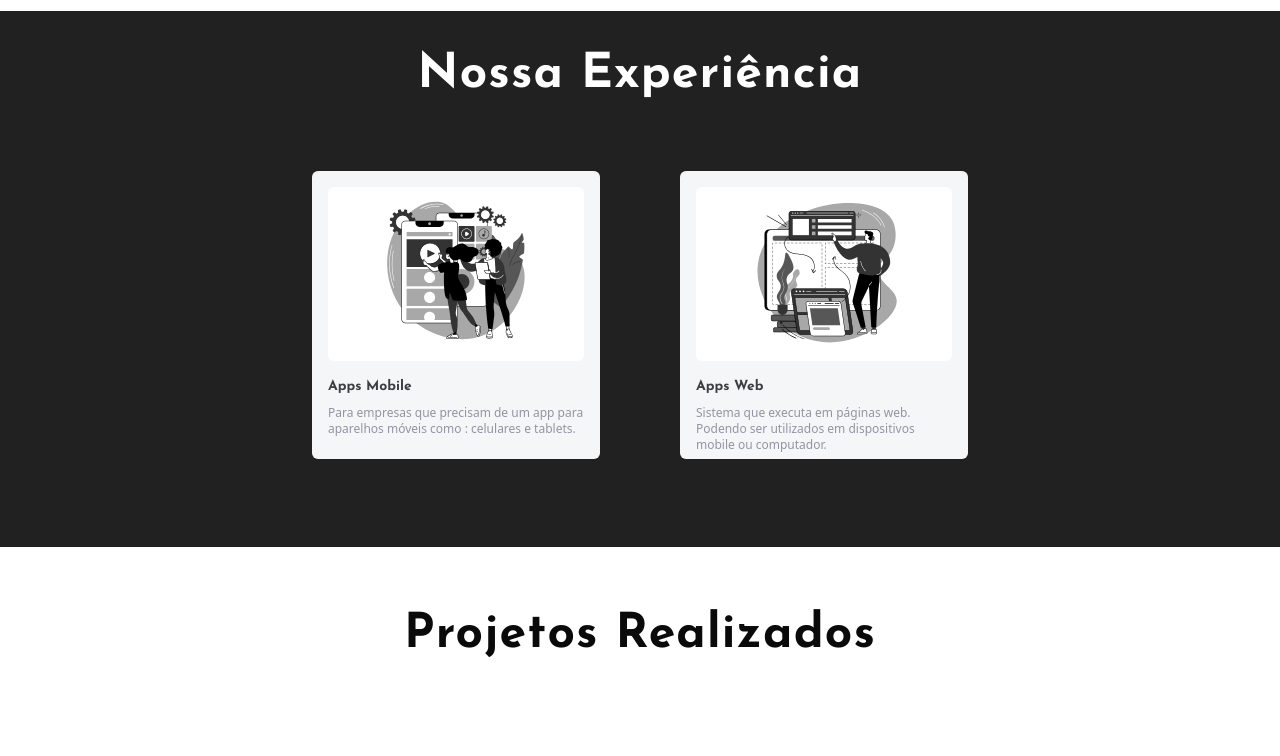
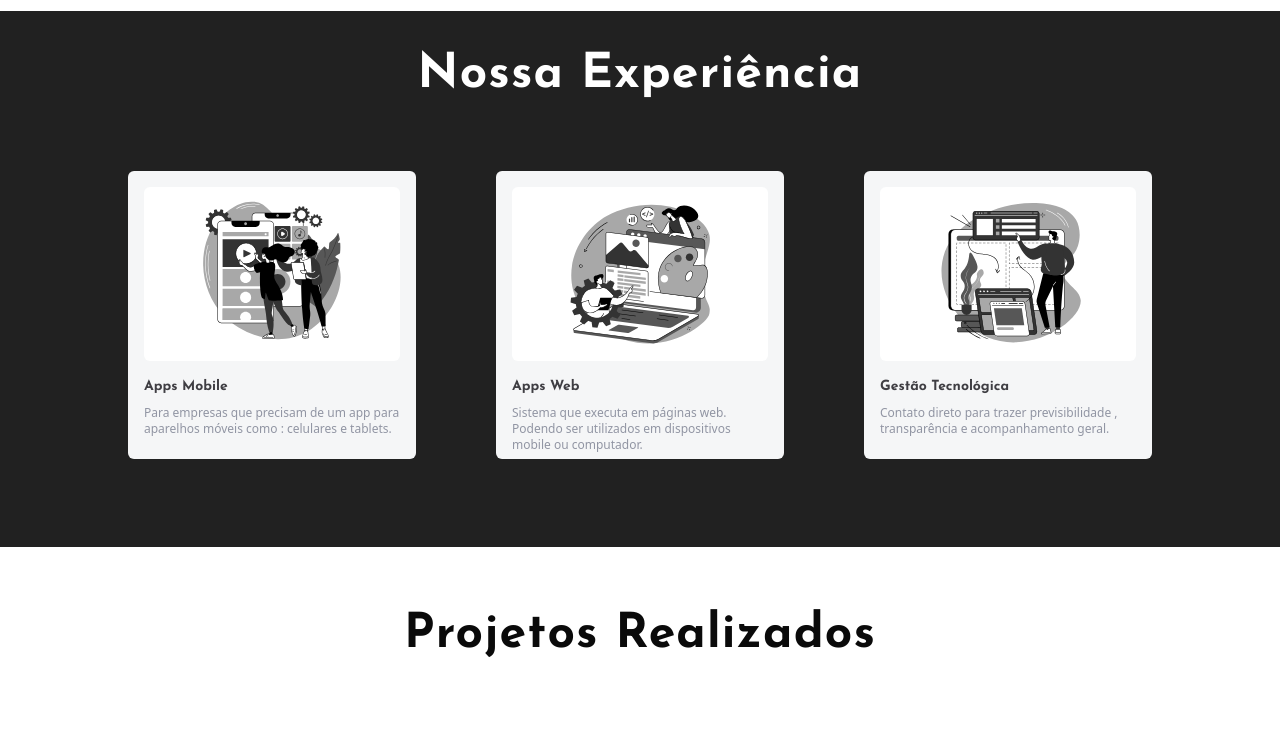
Before and after one commit to ZymbarStudios/ZymbarLandingPage, a Next.js app: page / in a window 1280 px wide. Shown: the part 1460-2216 px from the top of the page. Built offline with nearby package versions, Linux system fonts and the light colour scheme.

Commit message:
Adding README and adding a new card in experiences

```diff
--- a/src/app/SectionTecExperiences/index.tsx
+++ b/src/app/SectionTecExperiences/index.tsx
@@ -30,7 +30,12 @@ export default function SectionTecExperiences() {
         {
             title: "Apps Web",
             description: "Sistema que executa em páginas web. Podendo ser utilizados em dispositivos mobile ou computador.",
-            image: "/app_web.svg"
+            image: "/app_desktop.svg"
+        },
+        {
+            title: "Gestão Tecnológica",
+            description: "Contato direto para trazer previsibilidade , transparência e acompanhamento geral.",
+            image: "/app_management.svg"
         }
     ];
 
@@ -58,7 +63,7 @@ export default function SectionTecExperiences() {
                 <h1 className="josefinSans font-bold md:text-3xl lg:text-5xl xl:text-5xl 2xl:text-5xl text-center text-2xl text-white tracking-wide leading-snug md:w-3/6 lg:w-3/6 xl:w-3/6 2xl:w-3/6">
                     Nossa Experiência
                 </h1>
-                <div className="hidden md:flex lg:flex xl:flex 2xl:flex md:flex-row lg:flex-row xl:flex-row 2xl:flex-row justify-center py-12 gap-6 md:gap-20 lg:gap-20 xl:gap-20 2xl:gap-40">
+                <div className="hidden md:hidden lg:flex xl:flex 2xl:flex md:flex-row lg:flex-row xl:flex-row 2xl:flex-row justify-center py-12 gap-6 md:gap-20 lg:gap-20 xl:gap-20 2xl:gap-40">
                     {
                         items.map((item, index) => (
                             <ItemTecSolution
@@ -70,7 +75,7 @@ export default function SectionTecExperiences() {
                         ))
                     }
                 </div>
-                <div className="md:hidden lg:hidden xl:hidden 2xl:hidden flex flex-col items-center gap-3">
+                <div className=" lg:hidden xl:hidden 2xl:hidden flex flex-col items-center gap-3">
                     <Carousel setApi={setApi} className="w-60">
                         <CarouselContent className="">
                             {
```
Also changed, not shown: public/app_management.svg (renamed from public/app_web.svg), 1 other file (tests, documents, lock files or other folders).
